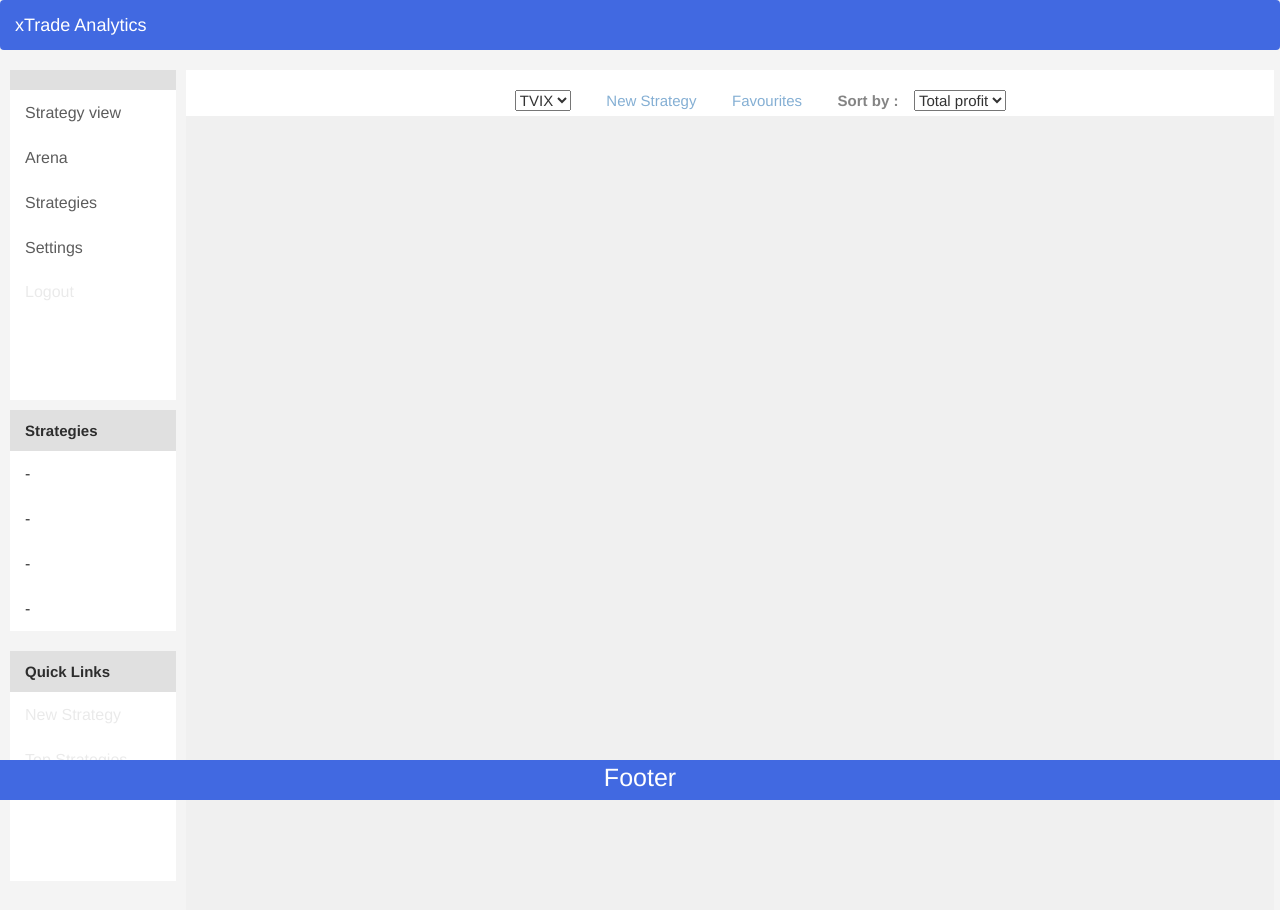
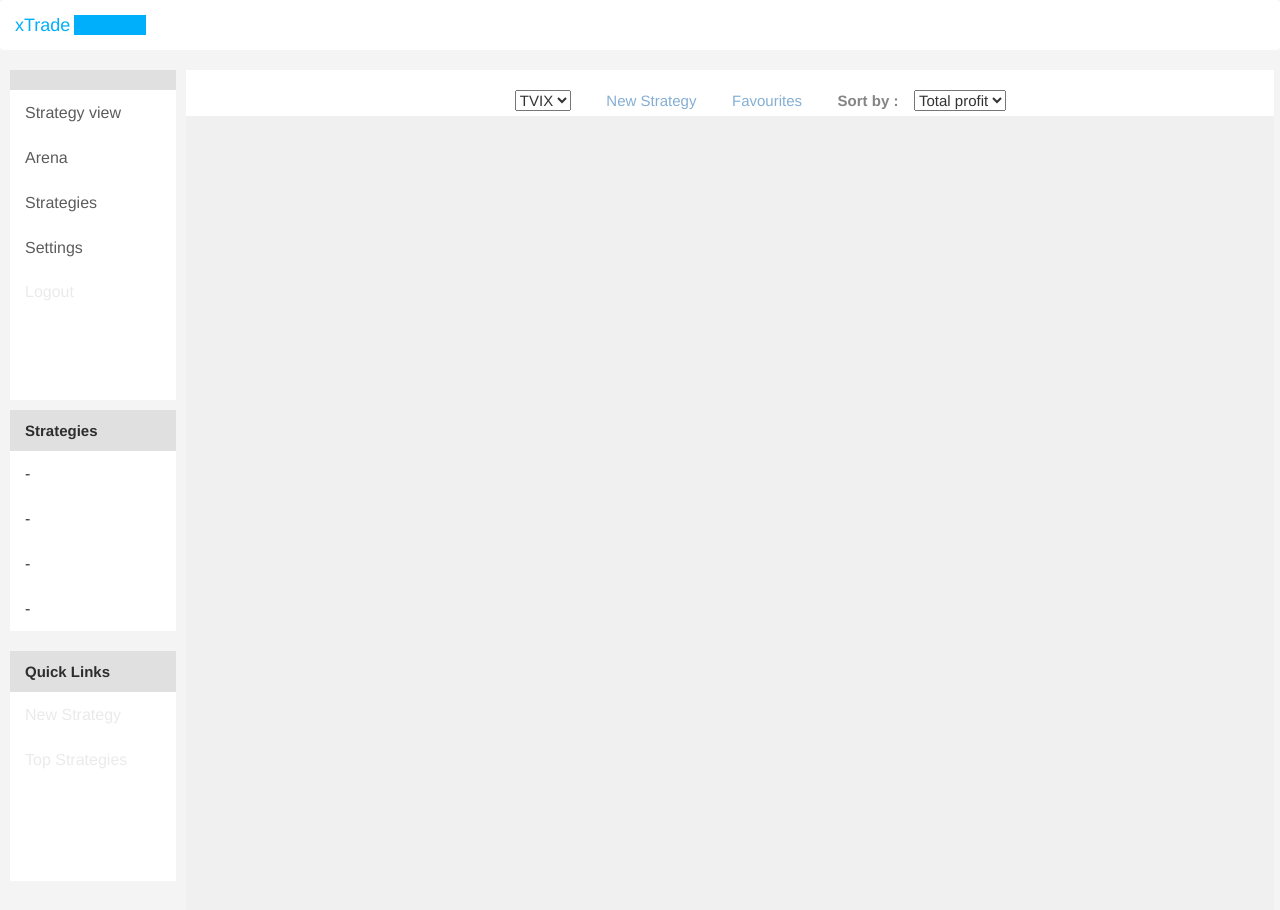
Before and after one commit to marreddy-python/backtestingversions, a Flask app: template myapp/views/templates/page3.html in a window 1280 px wide. Run offline with Flask 2, Linux system fonts and the light colour scheme; the template is opened without the code that fills it: most values are stand-ins (such as "Sample title", 1, 10 or a date in 2020); some libraries are stand-ins or nearby versions.

Commit message:
updated css1234

```diff
--- a/myapp/views/templates/home.html
+++ b/myapp/views/templates/home.html
@@ -25,10 +25,10 @@
 <!-- HEADER -->
 
 
-<nav class="navbar navbar-inverse" style="background-color:	#4169E1; border:none !important;">
+<nav class="navbar navbar-inverse" style="background-color:	#ffffff; border:none !important;">
   <div class="container-fluid">
     <div class="navbar-header">
-      <a class="navbar-brand" style="color:white;"href="#">xTrade Analytics</a>
+      <a class="navbar-brand" style="color:rgb(0, 175, 251);"href="#">xTrade <span style="background-color: rgb(0, 175, 251); width:1px;height:20px;"> <span>Analytics</span> </span></a>
 
       <a class="navbar-brand icon" style="color:white;" href="javascript:void(0);" onclick="Menu_icon()"><i class="fa fa-bars"></i></a>
 
@@ -102,9 +102,9 @@
 
 </section>
 
-<div class="footer">
+<!-- <div class="footer">
     <p class="text-h_f">Footer</p>
-  </div>
+  </div> -->
 
   <script>
 
--- a/myapp/views/templates/page2.html
+++ b/myapp/views/templates/page2.html
@@ -63,8 +63,8 @@
                 <label class="sum_lbl"><a href="#" id ="Profitable">%Profitable</a></label>
                 <input class="sum_inp" type="text" id="marsu2" size="10" value="0">
 
-                <label class="sum_lbl"><a href="#" id= "Max_Drawdwon">Max Drawdown</a></label>
-                <input class="sum_inp" type="text" id="marsu3" size="10" value="0">
+                <!-- <label class="sum_lbl"><a href="#" id= "Max_Drawdwon">Max Drawdown</a></label>
+                <input class="sum_inp" type="text" id="marsu3" size="10" value="0">-->
 
 
 
```
